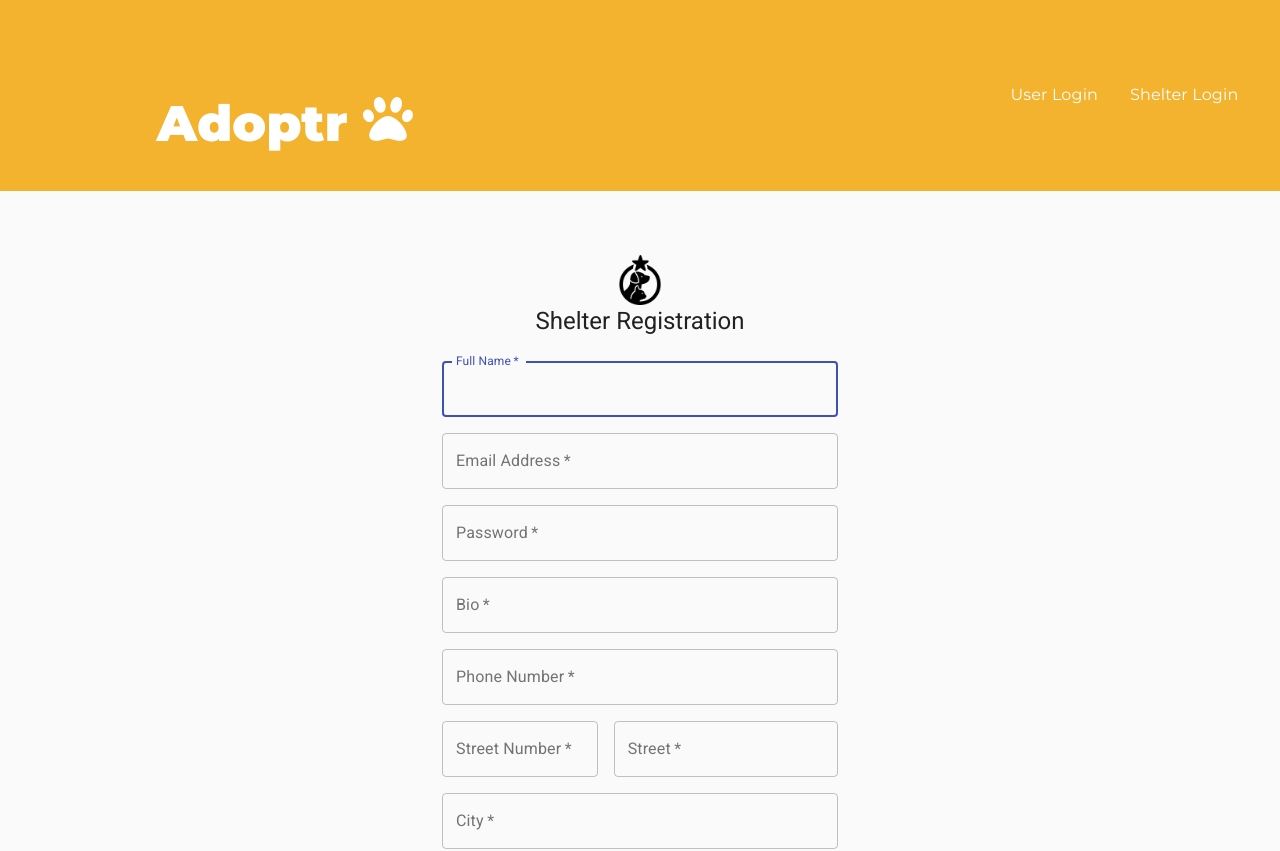
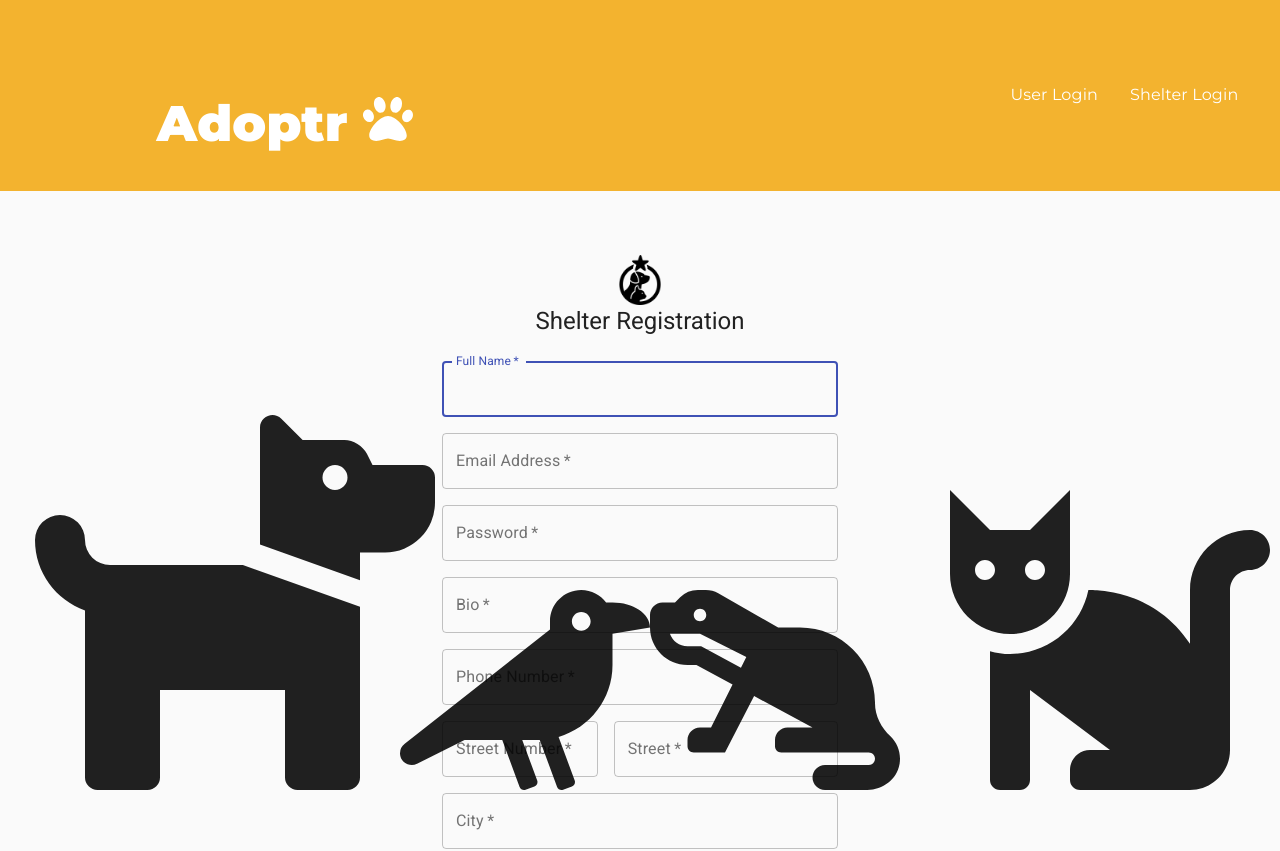
Before and after one commit to GrandMothersill/adoptr, a React (Create React App) app in the folder adoptr-frontend/: page /shelters in a window 1280 px wide. Shown: the top 851 px of the page. Built offline with nearby package versions, Linux system fonts and the light colour scheme; no server answers.

Commit message:
add animals to register pages

```diff
--- a/adoptr-frontend/src/components/shelterRegistration.js
+++ b/adoptr-frontend/src/components/shelterRegistration.js
@@ -9,6 +9,8 @@ import Grid from '@material-ui/core/Grid';
 import Typography from '@material-ui/core/Typography';
 import { makeStyles } from '@material-ui/core/styles';
 import Container from '@material-ui/core/Container';
+import { FontAwesomeIcon } from '@fortawesome/react-fontawesome';
+import { faDog, faCat, faCrow, faOtter } from '@fortawesome/free-solid-svg-icons';
 import animals from "../images/animals.png";
 import "../styles/Login.css"
 
@@ -118,6 +120,11 @@ function ShelterRegistration(props) {
     }
 
     return (
+        <div>
+            <FontAwesomeIcon className="dog" icon={faDog} />
+            <FontAwesomeIcon className="cat" icon={faCat} />
+            <FontAwesomeIcon className="crow" icon={faCrow} />
+            <FontAwesomeIcon className="otter" icon={faOtter} />
             <Container component="main" maxWidth="xs">
             <CssBaseline />
             <div className={classes.paper}>
@@ -278,6 +285,7 @@ function ShelterRegistration(props) {
                 </form>
             </div>
             </Container>
+        </div>
     );
 }
 
--- a/adoptr-frontend/src/components/userRegistration.js
+++ b/adoptr-frontend/src/components/userRegistration.js
@@ -9,6 +9,8 @@ import Grid from '@material-ui/core/Grid';
 import Typography from '@material-ui/core/Typography';
 import { makeStyles } from '@material-ui/core/styles';
 import Container from '@material-ui/core/Container';
+import { FontAwesomeIcon } from '@fortawesome/react-fontawesome';
+import { faDog, faCat, faCrow, faOtter } from '@fortawesome/free-solid-svg-icons';
 import animals from "../images/animals.png";
 import "../styles/Login.css"
 
@@ -82,6 +84,11 @@ function UserRegistration(props) {
     }
 
     return (
+        <div>
+            <FontAwesomeIcon className="dog" icon={faDog} />
+            <FontAwesomeIcon className="cat" icon={faCat} />
+            <FontAwesomeIcon className="crow" icon={faCrow} />
+            <FontAwesomeIcon className="otter" icon={faOtter} />
             <Container component="main" maxWidth="xs">
             <CssBaseline />
             <div className={classes.paper}>
@@ -164,6 +171,7 @@ function UserRegistration(props) {
                 </form>
             </div>
             </Container>
+        </div>
     );
 }
 
--- a/adoptr-frontend/src/styles/Login.css
+++ b/adoptr-frontend/src/styles/Login.css
@@ -1,6 +1,8 @@
 .animals {
   height: 50px;
 }
+
+/* login pages */
 
 .paws {
   font-size: 150px;
@@ -92,3 +94,35 @@
   bottom: 900px;
   left: 2000px;
 }
+
+/* register pages */
+
+.dog {
+  font-size: 400px;
+  position: absolute;
+  bottom: 10px;
+  left: 10px;
+}
+
+.crow {
+  font-size: 200px;
+  position: absolute;
+  bottom: 10px;
+  left: 400px;
+}
+
+.cat {
+  transform: scaleX(-1);
+  font-size: 320px;
+  position: absolute;
+  bottom: 10px;
+  right: 10px;
+}
+
+.otter {
+  transform: scaleX(-1);
+  font-size: 200px;
+  position: absolute;
+  bottom: 10px;
+  right: 380px;
+}
```
Lines whose indentation alone changed are shown as unchanged.
